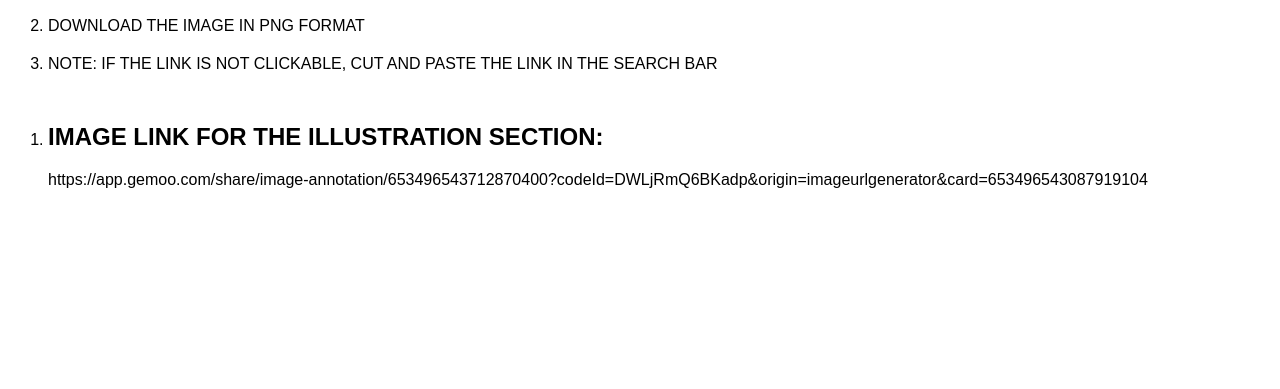
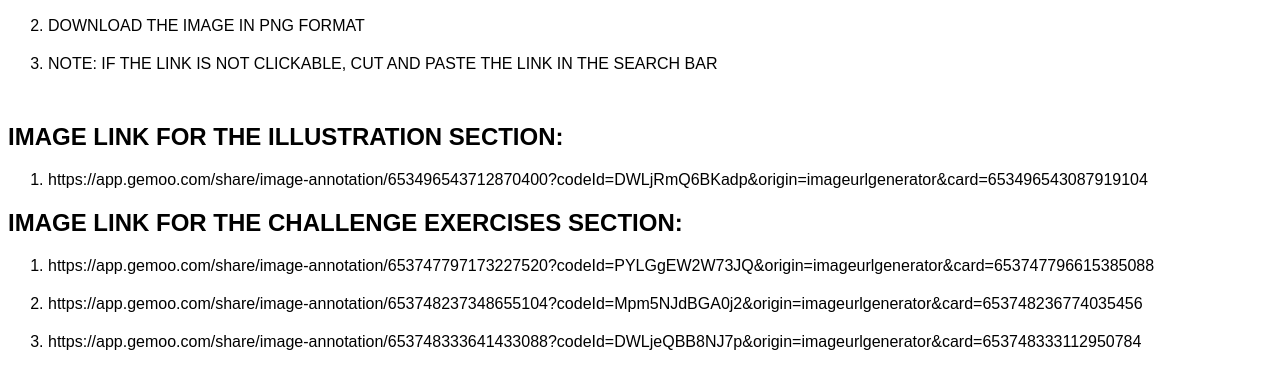
Before and after one commit to Tarun-vv/HTML-CSS-COURSE-IMAGE-DOWNLOAD.github.io, a plain HTML site: page index.html in a window 1280 px wide. Shown: the part 101-490 px from the top of the page. Drawn offline with Linux system fonts and the light colour scheme.

Commit message:
Add files via upload

```diff
--- a/index.html
+++ b/index.html
@@ -17,17 +17,43 @@
     <LI> NOTE: IF THE LINK IS NOT CLICKABLE, CUT AND PASTE THE LINK IN THE SEARCH BAR </LI>
   </OL>
 
+
+  <H2>
+    IMAGE LINK FOR THE ILLUSTRATION
+    SECTION:
+  </H2>
   <OL>
     <LI>
-      <H2>
-        IMAGE LINK FOR THE ILLUSTRATION
-        SECTION:
-      </H2>
+
 
       https://app.gemoo.com/share/image-annotation/653496543712870400?codeId=DWLjRmQ6BKadp&origin=imageurlgenerator&card=653496543087919104
 
     </LI>
   </OL>
+
+
+
+
+  <H2>
+    IMAGE LINK FOR THE CHALLENGE EXERCISES
+    SECTION:
+  </H2>
+
+  <ol>
+    <LI style="margin-bottom: 20px;">
+      https://app.gemoo.com/share/image-annotation/653747797173227520?codeId=PYLGgEW2W73JQ&origin=imageurlgenerator&card=653747796615385088
+    </LI>
+    <LI style="margin-bottom: 20px;">
+      https://app.gemoo.com/share/image-annotation/653748237348655104?codeId=Mpm5NJdBGA0j2&origin=imageurlgenerator&card=653748236774035456
+    </LI>
+    <LI>
+      https://app.gemoo.com/share/image-annotation/653748333641433088?codeId=DWLjeQBB8NJ7p&origin=imageurlgenerator&card=653748333112950784
+    </LI>
+  </ol>
+
+
+
+  </OL>
 </body>
 
 </html>
```
